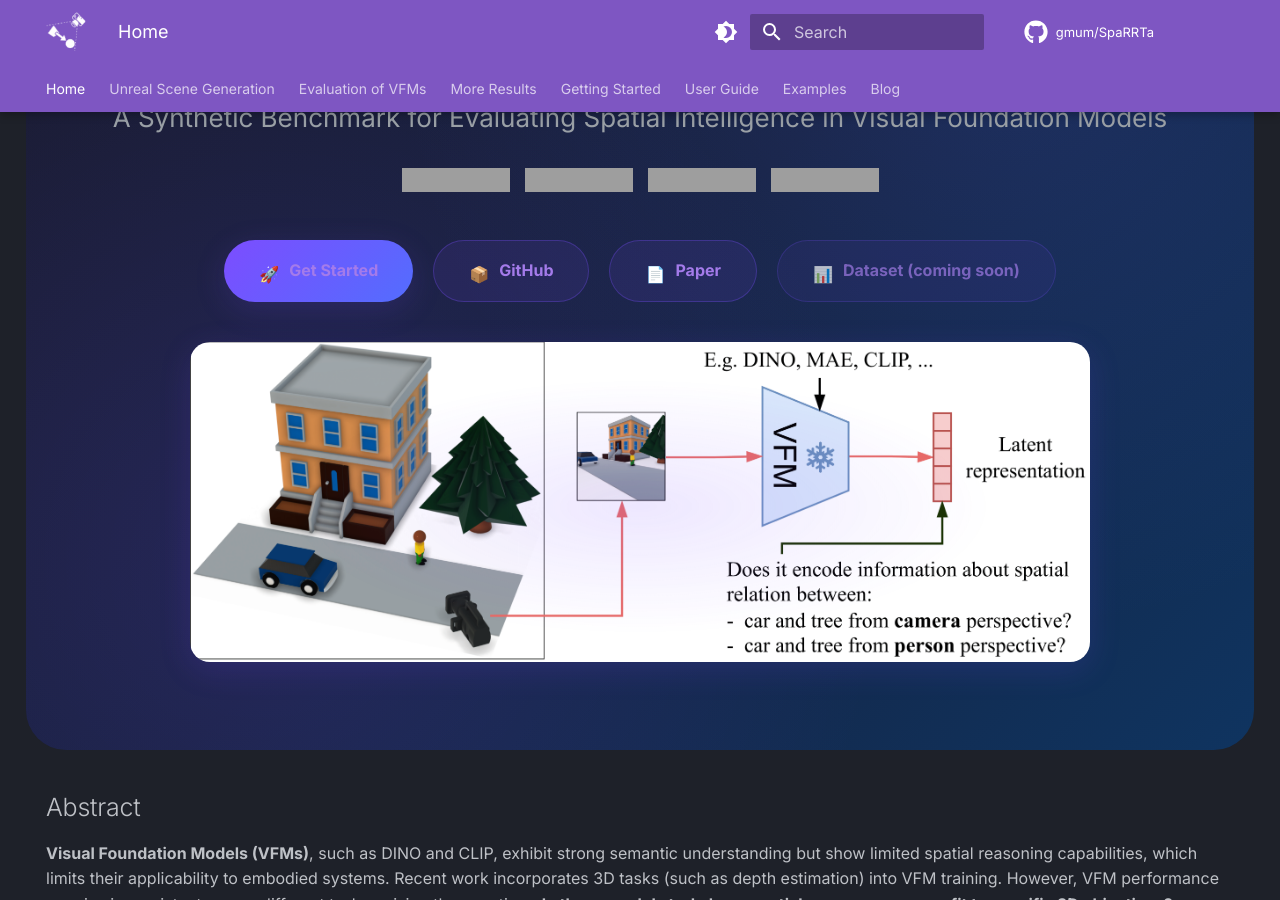
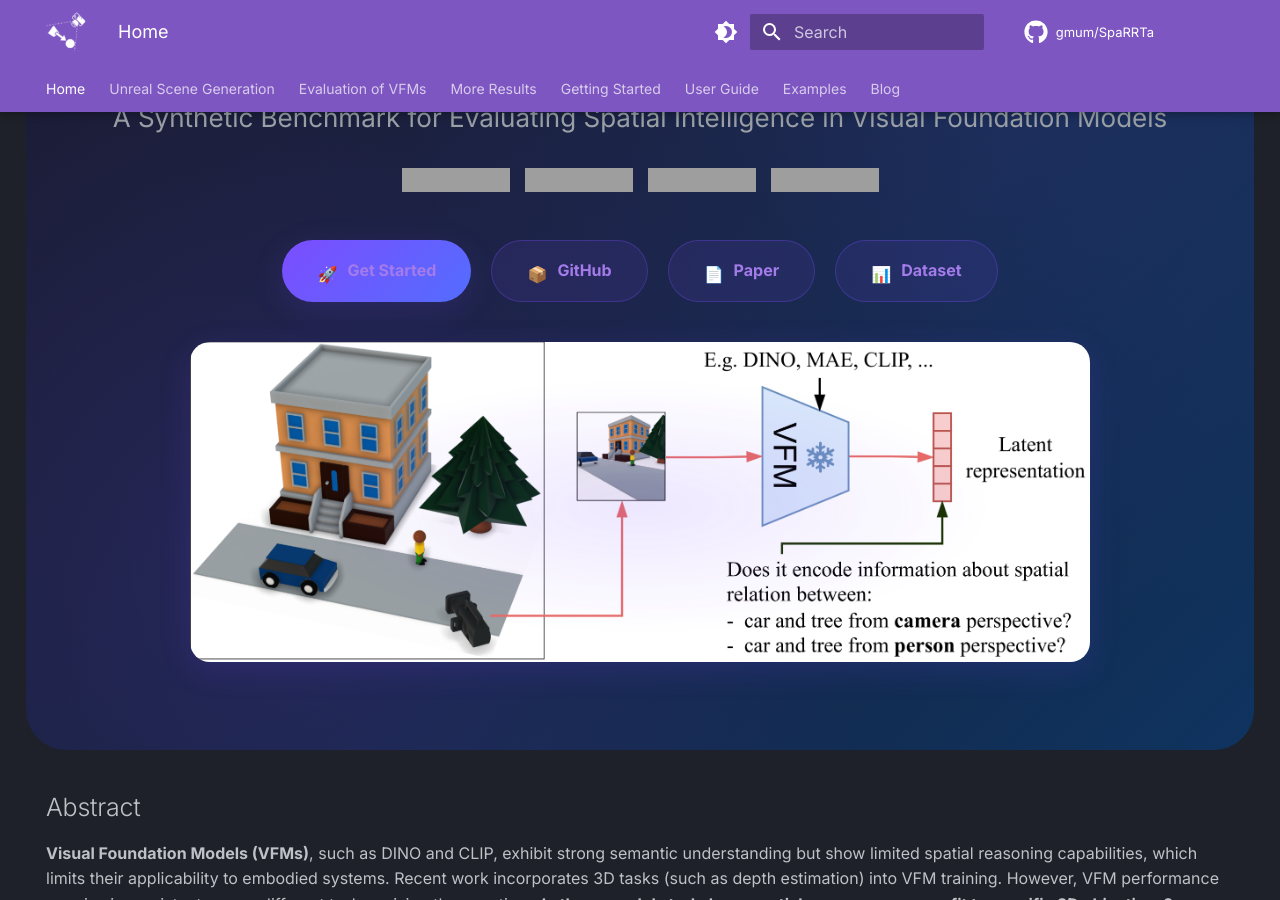
Before and after one commit to gmum/SpaRRTa, an MkDocs documentation site: the page built from docs/index.md, in a window 1280 px wide and 900 px high, scrolled down 347 px. Built offline with MkDocs 1.6.1 and Material for MkDocs 9.7.7, drawn with Linux system fonts in a browser that asks for light colours; comment, search, counter and statistics services are not loaded; grey boxes are pictures that could not be loaded.

Commit message:
Update README.md and documentation to include links for the dataset and Twitter/X
- Added a link to the dataset in the README.md and updated the button in the documentation to reflect the dataset's availability.
- Updated the Twitter/X link in the README.md for better accessibility.

```diff
--- a/docs/index.md
+++ b/docs/index.md
@@ -40,8 +40,8 @@ hide:
       <a href="https://arxiv.org/abs/2601.11729" class="hero-btn hero-btn-secondary" target="_blank">
         <span class="twemoji">📄</span> Paper
       </a>
-      <a href="#" class="hero-btn hero-btn-secondary" style="opacity: 0.7; cursor: not-allowed;">
-        <span class="twemoji">📊</span> Dataset (coming soon)
+      <a href="https://huggingface.co/datasets/turhancan97/SpaRRTa" class="hero-btn hero-btn-secondary" target="_blank">
+        <span class="twemoji">📊</span> Dataset
       </a>
     </div>
 
```
Also changed, not shown: README.md (+1 -1 lines).
